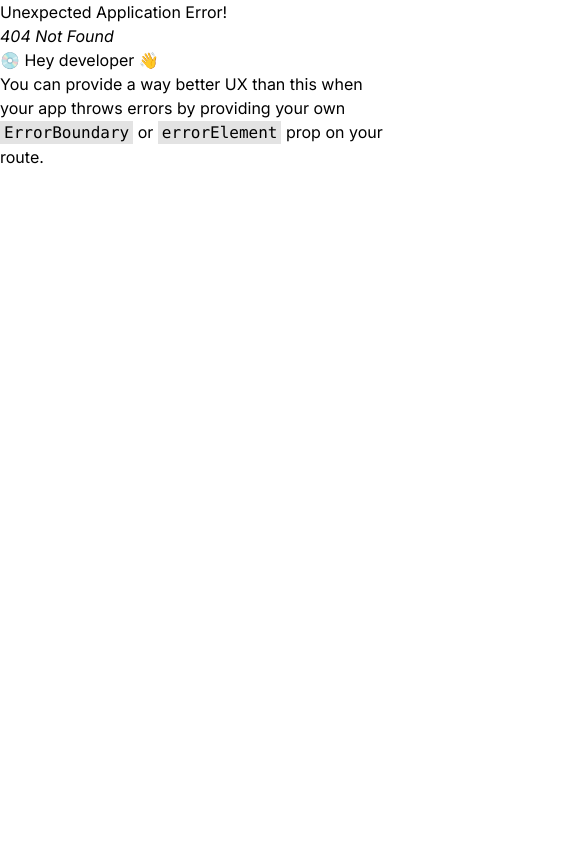
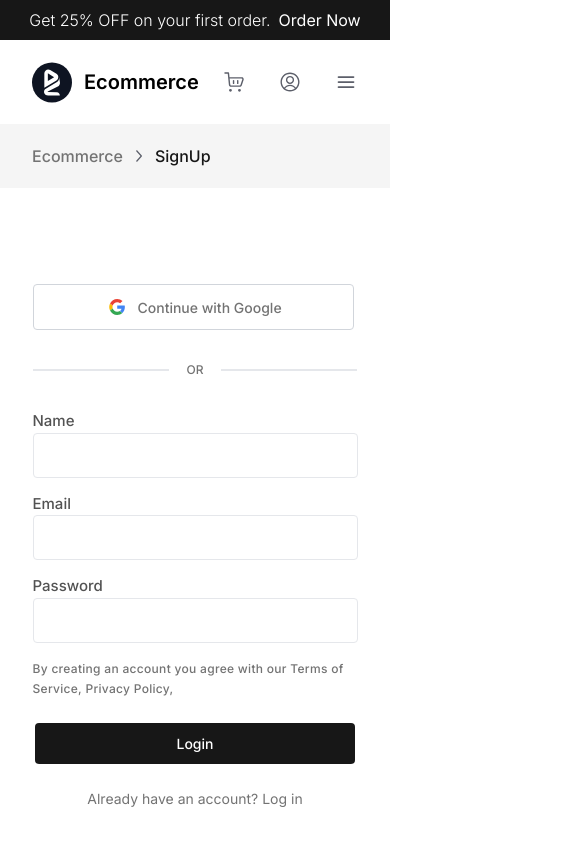
Before and after one commit to elxanoffical/E-commerce, a React (Vite) app in the folder client/: page /signUp in a window 390 px wide. Before the commit this address had no page. Shown: the top 844 px of the page, 585 px wide, since content can reach past the window. Built offline with nearby package versions, Linux system fonts and the light colour scheme.

Commit message:
header and features responsive

```diff
--- a/client/src/components/catogories.jsx
+++ b/client/src/components/catogories.jsx
@@ -1,38 +1,37 @@
-import React from "react";
-import arrowRight from "../assets/icons/global/Arrow Right.svg";
-import categoryImg from "../assets/images/categoryImage.svg";
+// import React from "react";
+// import arrowRight from "../assets/icons/global/Arrow Right.svg";
+// import categoryImg from "../assets/images/categoryImage.svg";
 
 
-const Catogories = () => {
-  return (
-    <div className="h-[304px] bg-neutral-100 mb-[152px]">
-      <div className="container flex items-center justify-between">
-        <div className="flex flex-col gap-3 items-start">
-          <h3 className="text-neutral-900 text-2xl font-semibold">
-          Browse Our Fashion Paradise!
-          </h3>
-          <p className="text-neutral-500 text-xs tracking-wide ">
-          Step into a world of style and explore our diverse collection of
-          <span className=" block">clothing categories.</span>
-          </p>
-          <button
-            className="bg-neutral-900 flex gap-1 items-center text-white px-5 py-3 rounded
-                       mt-12 text-xs group"
-          >
-           Start Browsing
-            <img
-              className=" group-hover:translate-x-2 transition-all duration-300"
-              src={arrowRight}
-              alt=""
-            />
-          </button>
-        </div>
-        <div>
-            <img src={categoryImg} alt="" />
-        </div>
-      </div>
-    </div>
-  );
-};
+// const Catogories = ({title,subTitle,btnText}) => {
+//   return (
+//     <div className="h-[304px] bg-neutral-100 mb-[152px]">
+//       <div className="container flex items-center justify-between">
+//         <div className="flex flex-col gap-3 items-start">
+//           <h3 className="text-neutral-900 text-2xl font-semibold">
+//           {title}
+//           </h3>
+//           <p className="text-neutral-500 text-xs tracking-wide w-[80%]">
+//           {subTitle}
+//           </p>
+//           <button
+//             className="bg-neutral-900 flex gap-1 items-center text-white px-5 py-3 rounded
+//                        mt-12 text-xs group"
+//           >
+//            {btnText}
+//             <img
+//               className=" group-hover:translate-x-2 transition-all duration-300"
+//               src={arrowRight}
+//               alt=""
+//             />
+//           </button>
+//         </div>
+//         <div>
+//             <img src={categoryImg} alt="" />
+//         </div>
+//       </div>
+//     </div>
+//   );
+// };
 
-export default Catogories;
+// export default Catogories;
--- a/client/src/components/featuresCard.jsx
+++ b/client/src/components/featuresCard.jsx
@@ -2,7 +2,7 @@ import React from "react";
 
 const FeaturesCard = ({ item }) => {
   return (
-    <div className="w-[328px] h-[218px] py-3 flex flex-col items-start gap-3">
+    <div className="md:w-[328px] md:h-[218px] py-3 flex flex-col items-center md:items-start gap-3">
       <div className="bg-neutral-100 w-12 h-12 rounded-full flex items-center justify-center">
         <img
           className=" w-6 h-6"
@@ -11,7 +11,7 @@ const FeaturesCard = ({ item }) => {
         />
       </div>
       <h5 className="text-[18px] font-medium">{item.title}</h5>
-      <p className="text-neutral-500">{item.subTitle}</p>
+      <p className="text-neutral-500 text-sm text-center md:text-start w-[80%]">{item.subTitle}</p>
     </div>
   );
 };
--- a/client/src/components/header.jsx
+++ b/client/src/components/header.jsx
@@ -5,24 +5,24 @@ import AdminUser from "../assets/icons/global/Admin user.svg";
 import search from "../assets/icons/global/Search.svg";
 import { Link } from "react-router-dom";
 import Cart from "./cart";
+import TopAds from "./topAds";
+import menu from "../assets/icons/global/Menu.svg";
 
 const Header = () => {
   const [isHover, setIsHover] = useState();
 
   return (
     <header className=" flex flex-col">
-      <div className="bg-neutral-900 h-10 flex items-center justify-center">
-        <span className="text-white font-light">
-          Get 25% OFF on your first order. Order Now
-        </span>
-      </div>
+      <TopAds
+      text=" Get 25% OFF on your first order."
+      btnText={"Order Now"} />
 
       <nav className="flex justify-between items-center h-[84px] container mx-auto">
-        <div className="flex items-center justify-between gap-24">
-          <div className="flex items-center gap-3">
+        <div className="flex items-center justify-between gap-10 xl:gap-24">
+          <Link to="/" className="flex items-center gap-3">
             <img src={Logomark} alt="" />
             <h1 className="text-xl font-semibold">Ecommerce</h1>
-          </div>
+          </Link>
 
           <ul className="lg:flex hidden items-center gap-8">
             <Link
@@ -47,10 +47,14 @@ const Header = () => {
         </div>
 
         <div className="flex items-center gap-8 ">
-          <div className="xl:flex hidden lg:px-4 lg:py-3 border rounded-md px-3 py-2 space-x-2">
-            <img src={search} alt="" />
+          <div className="hidden relative overflow-hidden md:block border border-neutral-100 rounded-md py-2">
+            <img
+              src={search}
+              className=" cursor-pointer absolute top=[50%] left-2 w-6 h-6"
+              alt=""
+            />
             <input
-              className="outline-none"
+              className="outline-none text-sm pl-9"
               type="text"
               placeholder="Search products"
             />
@@ -73,9 +77,10 @@ const Header = () => {
             </div>
           </div>
 
-          <div>
+          <Link to="/login">
             <img src={AdminUser} alt="" />
-          </div>
+          </Link>
+          <img src={menu} alt="" />
         </div>
       </nav>
     </header>
--- a/client/src/components/hero.jsx
+++ b/client/src/components/hero.jsx
@@ -1,24 +1,22 @@
 import React from "react";
 import arrowRight from "../assets/icons/global/Arrow Right.svg";
-import heroImg from "../assets/images/Hero Image.svg";
-import heroStars from "../assets/images/heroStars.svg";
 
-const Hero = () => {
+const Hero = ({title,subTitle,btnText,img}) => {
   return (
     <div className="h-[440px] bg-neutral-100 ">
-      <div className="container mx-auto flex items-center justify-between ">
-        <div className="flex flex-col gap-3 items-start">
+      <div className="container sm:pt-6 pt-[20px] flex flex-col sm:flex-row sm:items-center sm:justify-between ">
+        <div className="flex flex-col gap-3 items-start py-2">
           <h3 className="text-neutral-800 text-3xl font-semibold">
-            Fresh Arrivals Online
+           {title}
           </h3>
-          <p className="text-neutral-600 text-xs tracking-wide">
-            Discover Our Newest Collection Today.
+          <p className="text-neutral-600 text-sm tracking-wide">
+            {subTitle}
           </p>
           <button
-            className="bg-neutral-900 flex gap-1 items-center text-white px-5 py-3 rounded
-           mt-12 text-xs group"
+            className="bg-neutral-900 flex gap-1 items-center text-white px-3 py-[6px] sm:px-5 sm:py-3 rounded
+           mt-8 text-xs group"
           >
-            View Collection
+            {btnText}
             <img
               className=" group-hover:translate-x-2 transition-all duration-300"
               src={arrowRight}
@@ -27,10 +25,8 @@ const Hero = () => {
           </button>
         </div>
 
-        <div className=" relative">
-          <img className=" absolute top-20 right-80" src={heroStars} alt="" />
-          <div className="w-[340px] h-[340px] bg-neutral-200 opacity-45 rounded-full absolute bottom-2 right-2 z-0"></div>
-          <img className="pt-[66px] relative z-10" src={heroImg} alt="" />
+        <div className=" sm:pt-[36px]">
+          <img className=" w-[50%] mr-9 sm:w-[380px] sm:h-[380px] mx-auto sm:mx-0" src={img} alt="" />
         </div>
       </div>
     </div>
--- /dev/null
+++ b/client/src/components/topAds.jsx
@@ -0,0 +1,17 @@
+import React from "react";
+import { Link } from "react-router-dom";
+
+const TopAds = ({ text, btnText }) => {
+  return (
+    <div className="bg-neutral-900 h-10 flex items-center gap-2 justify-center">
+      <span className="text-white font-light">
+       {text}
+      </span>
+      <Link to='/' className=" text-white hover:border-b transition-all">
+        {btnText}
+      </Link>
+    </div>
+  );
+};
+
+export default TopAds;
--- a/client/src/layout/mainLayout.jsx
+++ b/client/src/layout/mainLayout.jsx
@@ -10,7 +10,7 @@ const MainLayout = () => {
    <ScrollToTop/>
    <Header/>
    <Outlet/>
-   <Footer/>
+   <Footer/>11
    </>
   )
 }
--- a/client/src/pages/home.jsx
+++ b/client/src/pages/home.jsx
@@ -1,35 +1,54 @@
 import React, { useEffect, useState } from "react";
 import Hero from "../components/hero";
 import BestSeller from "../components/bestSeller";
-import Catogories from "../components/catogories";
 import ProductList from "../components/productList";
 import FeaturesCard from "../components/featuresCard";
 import Loading from "../components/common/loading";
 import Error from "../components/common/error";
 import { getData } from "../hooks/useFetch";
 
+import categoryImg from "../assets/images/categoryImage.svg";
+import heroImg from "../assets/images/heroImg.svg";
+
 const HomePage = () => {
-  const { data, error, loading } = getData('features');
+  const { data, error, loading } = getData("features");
 
-  if(loading){
-    <Loading/>
+  if (loading) {
+    <Loading />;
   }
-  if(error){
-    <Error/>
+  if (error) {
+    <Error />;
   }
 
   return (
     <>
-      <Hero />
-      <div className="">
-        <div className=" container h-[266px] mx-auto mt-[91px] mb-[72px] flex items-center justify-center gap-14">
+      <Hero
+        title=" Fresh Arrivals Online"
+        subTitle="Discover Our Newest Collection Today."
+        btnText="View Collection"
+        btnHref=""
+        img={heroImg}
+      />
+      <section className="">
+        <div
+          className=" container py-8 mt-10 mb-[72px] gap-10
+        grid grid-cols-1 sm:grid-cols-2 lg:grid-cols-3"
+        >
           {data?.map((item) => {
             return <FeaturesCard key={item.documentId} item={item} />;
           })}
         </div>
-      </div>
+      </section>
+
       <BestSeller />
-      <Catogories />
+      <Hero
+        title="Browse Our Fashion Paradise!"
+        subTitle="Step into a world of style and explore our diverse collection of
+          clothing categories."
+        btnText="Start Browsing"
+        btnHref=""
+        img={categoryImg}
+      />
       <ProductList />
     </>
   );
--- a/client/src/pages/login.jsx
+++ b/client/src/pages/login.jsx
@@ -0,0 +1,78 @@
+import React from "react";
+import google from "../assets/icons/colored/Google.svg";
+import ChevronRight from "../assets/icons/global/Chevron Right.svg";
+import { Link, useNavigate } from "react-router-dom";
+
+const Login = () => {
+  const Navigate = useNavigate();
+
+  const handleClick = () => {
+    Navigate("/");
+  };
+  return (
+    <div>
+      <div className="bg-neutral-100 h-[64px] flex items-center">
+        <div className=" container mx-auto flex gap-1">
+          <button
+            onClick={handleClick}
+            className="font-medium text-neutral-500"
+          >
+            Ecommerce{" "}
+          </button>
+          <img className="text-black" src={ChevronRight} alt="" />
+          <span className="font-medium text-neutral-900">Login</span>
+        </div>
+      </div>
+      <div className="flex items-center justify-center border border-black py-24">
+        <div className="">
+          <button className="border border-gray-300 rounded py-[10px] px-[71px] flex items-center gap-2 mb-8 hover:bg-neutral-100 transition-all duration-300">
+            <img src={google} alt="" />
+            <p className="text-[14px] font-medium text-neutral-500">
+              Continue with Google
+            </p>
+          </button>
+          <div className=" flex items-center justify-between mb-8">
+            <div className="w-[136px] border"></div>
+            <span className="font-medium text-xs text-neutral-500">OR</span>
+            <div className="w-[136px] border"></div>
+          </div>
+          <div className="flex flex-col gap-[15px] mb-4">
+            <div className="flex flex-col ">
+              <label className="text-neutral-600 font-medium text-[15px]">
+                Email
+              </label>
+              <input
+                className=" outline-none border rounded h-[45px] px-4 placeholder:text-neutral-500"
+                type="text"
+              />
+            </div>
+            <div className="flex flex-col ">
+              <label className="text-neutral-600 font-medium text-[15px]">
+                Password
+              </label>
+              <input
+                className=" outline-none border rounded h-[45px] placeholder:text-neutral-500"
+                type="text"
+              />
+            </div>
+          </div>
+          <div className="flex items-center justify-end mb-6">
+            <span className="text-xs text-neutral-600 font-medium cursor-pointer">
+              Forgot Password?
+            </span>
+          </div>
+          <div className="flex flex-col gap-6 items-center">
+            <button className="bg-neutral-900 text-white font-medium text-[14px] w-[320px] py-[10px] rounded">
+              Login
+            </button>
+            <Link to='/signUp' className="text-[14px] text-neutral-500 font-normal">
+              Don't have an account? Sign up
+            </Link>
+          </div>
+        </div>
+      </div>
+    </div>
+  );
+};
+
+export default Login;
--- /dev/null
+++ b/client/src/pages/shoppingCart.jsx
@@ -0,0 +1,9 @@
+import React from 'react'
+
+const ShoppingCart = () => {
+  return (
+    <div>ShoppingCart</div>
+  )
+}
+
+export default ShoppingCart
--- a/client/src/pages/signUp.jsx
+++ b/client/src/pages/signUp.jsx
@@ -0,0 +1,89 @@
+import React from "react";
+import { useNavigate } from "react-router-dom";
+import ChevronRight from "../assets/icons/global/Chevron Right.svg";
+import google from "../assets/icons/colored/Google.svg";
+
+const SignUp = () => {
+  const Navigate = useNavigate();
+
+  const handleClick = () => {
+    Navigate("/login");
+  };
+
+  return (
+    <div>
+      <div className="bg-neutral-100 h-[64px] flex items-center">
+        <div className=" container mx-auto flex gap-1">
+          <button
+            onClick={handleClick}
+            className="font-medium text-neutral-500"
+          >
+            Ecommerce
+          </button>
+          <img className="text-black" src={ChevronRight} alt="" />
+          <span className="font-medium text-neutral-900">SignUp</span>
+        </div>
+      </div>
+      <div className="flex items-center justify-center py-24">
+        <div className=" max-w-[325px]">
+          <button className="border border-gray-300 rounded py-[10px] px-[71px] flex items-center gap-2 mb-8 hover:bg-neutral-100 transition-all duration-300">
+            <img src={google} alt="" />
+            <p className="text-[14px] font-medium text-neutral-500">
+              Continue with Google
+            </p>
+          </button>
+          <div className=" flex items-center justify-between mb-8">
+            <div className="w-[136px] border"></div>
+            <span className="font-medium text-xs text-neutral-500">OR</span>
+            <div className="w-[136px] border"></div>
+          </div>
+          <div className="flex flex-col gap-[15px] mb-4">
+            <div className="flex flex-col ">
+              <label className="text-neutral-600 font-medium text-[15px]">
+                Name
+              </label>
+              <input
+                className=" outline-none border rounded h-[45px] px-4 placeholder:text-neutral-500"
+                type="text"
+              />
+            </div>
+            <div className="flex flex-col ">
+              <label className="text-neutral-600 font-medium text-[15px]">
+                Email
+              </label>
+              <input
+                className=" outline-none border rounded h-[45px] placeholder:text-neutral-500"
+                type="text"
+              />
+            </div>
+            <div className="flex flex-col ">
+              <label className="text-neutral-600 font-medium text-[15px]">
+                Password
+              </label>
+              <input
+                className=" outline-none border rounded h-[45px] placeholder:text-neutral-500"
+                type="text"
+              />
+            </div>
+          </div>
+          <div className="flex items-center justify-end mb-6">
+            <span className="text-xs text-neutral-500 font-medium tracking-wide leading-5">
+              By creating an account you agree with our Terms of Service,
+              Privacy Policy,
+            </span>
+          </div>
+          <div className="flex flex-col gap-6 items-center">
+            <button className="bg-neutral-900 text-white font-medium text-[14px] w-[320px] py-[10px] rounded">
+              Login
+            </button>
+            <span className="text-[14px] text-neutral-500 font-normal">
+              Already have an account? Log in
+            </span>
+          </div>
+        </div>
+      </div>
+    </div>
+  );
+};
+
+export default SignUp;
```
Also changed, not shown: client/src/routes/index.jsx (+8 -3 lines), client/src/assets/images/heroImg.svg (added).
